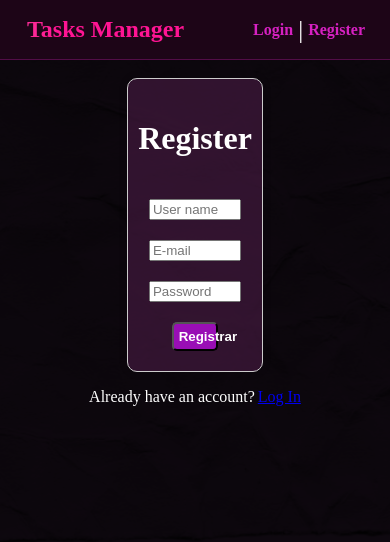
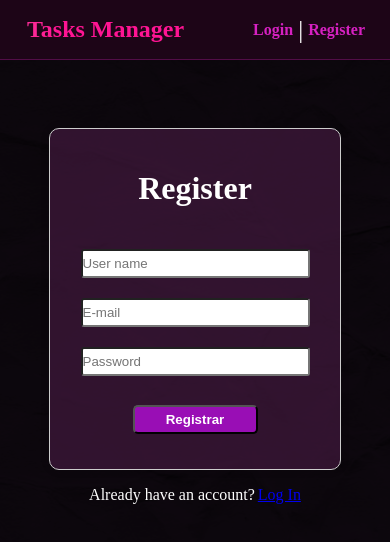
Before and after one commit to Lucano17/task-manager, a React (Vite) app in the folder client/: page /register in a window 390 px wide. Shown: the top 542 px of the page. Built offline with nearby package versions, Linux system fonts and the light colour scheme.

Commit message:
Login & Register responsive

```diff
--- a/client/src/pages/LoginPage.jsx
+++ b/client/src/pages/LoginPage.jsx
@@ -33,7 +33,7 @@ const onSubmit = handleSubmit((data) => {
           type="email"
           placeholder="E-mail"
           {...register("email", { required: true })}
-        />
+          />
         {errors.email && (
           <p className={styles.loginError}>E-mail is required</p>
         )}
@@ -43,7 +43,7 @@ const onSubmit = handleSubmit((data) => {
           type="password"
           placeholder="Password"
           {...register("password", { required: true })}
-        />
+          />
         {errors.password && (
           <p className={styles.loginError}>Password is required</p>
         )}
--- a/client/src/pages/LoginPage.module.css
+++ b/client/src/pages/LoginPage.module.css
@@ -6,6 +6,7 @@
 }
 
 .loginForm {
+  margin-top: 50px;
   align-items: center;
   display: flex;
   flex-direction: column; /* Alinea los elementos del formulario en columna */
@@ -18,8 +19,10 @@
 }
 
 .loginInput {
-    margin-top: 20px;
+  margin-top: 25px;
+  padding: 5px 0;
   width: 90%;
+  border-radius: 3px;
 }
 
 .loginButton {
@@ -53,3 +56,14 @@
 .moveToRegister a:visited {
   color: rgb(214, 33, 193);
 }
+
+@media (max-width: 700px) {
+  .loginForm {
+    width: 250px;
+    height: 300px;
+  }
+  .loginButton {
+    margin-top: auto;
+    margin-bottom: 15px;
+  }
+}
--- a/client/src/pages/RegisterPage.module.css
+++ b/client/src/pages/RegisterPage.module.css
@@ -6,6 +6,7 @@
 }
 
 .registerForm {
+  margin-top: 50px;
   align-items: center;
   display: flex;
   flex-direction: column; /* Alinea los elementos del formulario en columna */
@@ -15,11 +16,13 @@
   border-radius: 10px;
   box-shadow: 0 0 10px rgba(0, 0, 0, 0.1);
   background-color: rgba(80, 30, 74, 0.558);
+  gap: 20px;
 }
 
 .registerInput {
-    margin-top: 20px;
+  padding: 5px 0;
   width: 90%;
+  border-radius: 3px;
 }
 
 .registerButton {
@@ -53,3 +56,14 @@
 .moveToLogin a:visited {
   color: rgb(214, 33, 193);
 }
+
+@media (max-width: 700px) {
+  .registerForm {
+    width: 250px;
+    height: 300px;
+  }
+  .registerButton {
+    margin-top: auto;
+    margin-bottom: 15px;
+  }
+}
```
Lines whose indentation alone changed are shown as unchanged.
